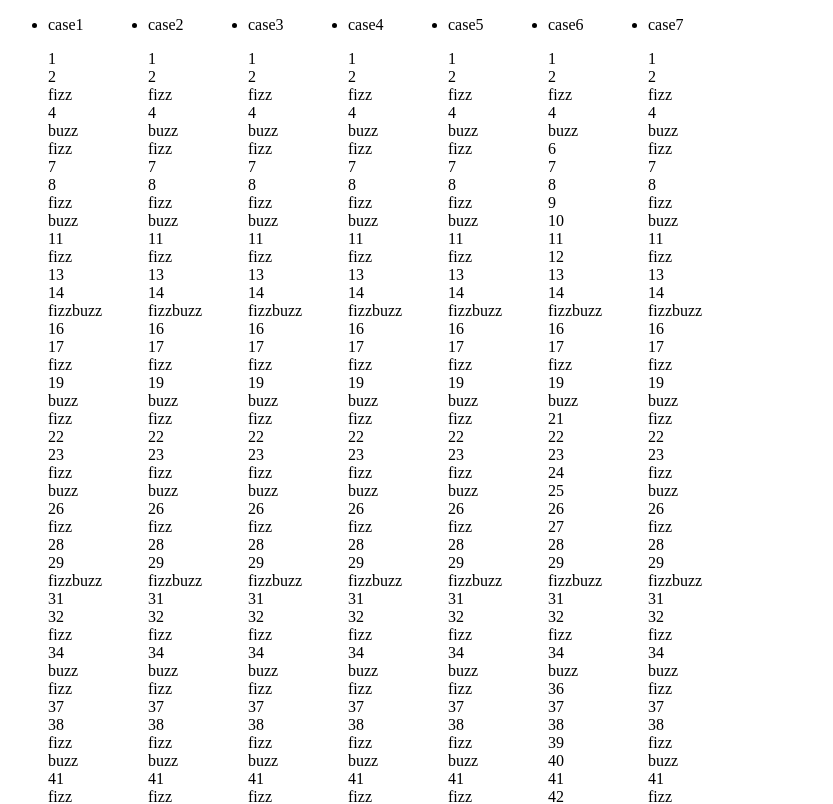
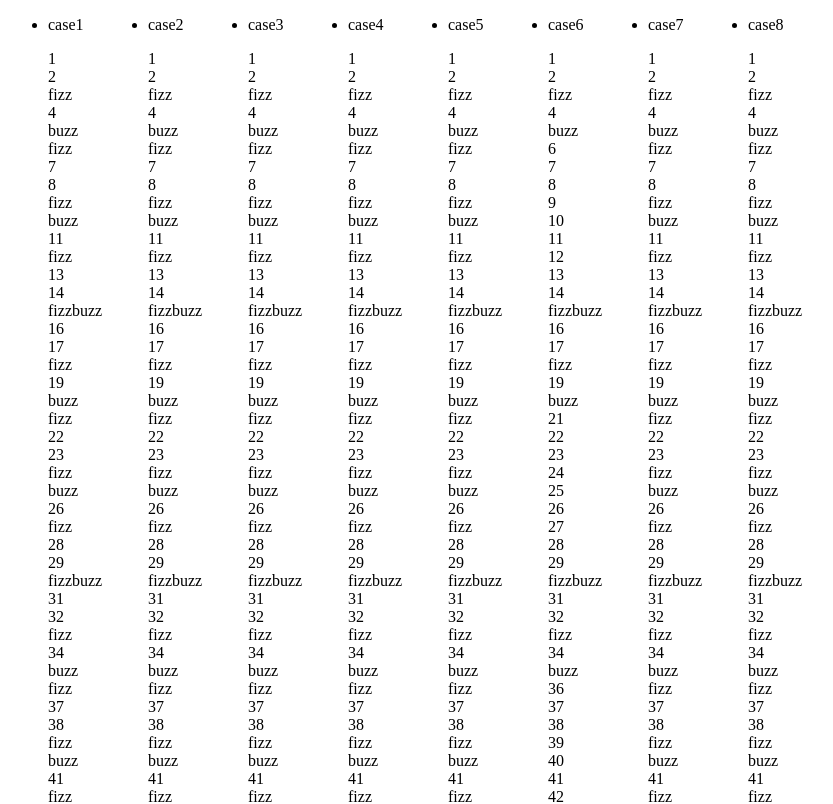
Before and after one commit to ponko23/FizzBuzz, a plain HTML site: page index.html in a window 1280 px wide. Shown: the top 804 px of the page, without its empty margins (0-833 px from the left). Drawn offline with Linux system fonts and the light colour scheme.

Commit message:
今回はここまで

```diff
--- a/fizzbuzz.js
+++ b/fizzbuzz.js
@@ -3,7 +3,7 @@
   あかんやつ
 */
 
-var fizzbuzz1, fizzbuzz2, fizzbuzz3, fizzbuzz4, fizzbuzz5, fizzbuzz6, fizzbuzz7;
+var fizzbuzz1, fizzbuzz2, fizzbuzz3, fizzbuzz4, fizzbuzz5, fizzbuzz6, fizzbuzz7, fizzbuzz8;
 
 fizzbuzz1 = function(l) {
   var i, p, _i, _results;
@@ -143,7 +143,7 @@ fizzbuzz6 = function(l) {
 };
 
 /*
-  原始的だけど、処理的には
+  原始的だけど、処理的には最短のはず…
 */
 
 
@@ -168,6 +168,25 @@ fizzbuzz7 = function(l) {
   }).join('<br>'));
 };
 
+/*
+  お約束の配列使用
+*/
+
+
+fizzbuzz8 = function(l) {
+  var a, b, _i, _results;
+  a = (function() {
+    _results = [];
+    for (var _i = 1; 1 <= l ? _i <= l : _i >= l; 1 <= l ? _i++ : _i--){ _results.push(_i); }
+    return _results;
+  }).apply(this);
+  b = ['fizzbuzz', null, null, 'fizz', null, 'buzz', 'fizz', null, null, 'fizz', 'buzz', null, 'fizz', null, null];
+  return $('#fb8 p').append(a.map(function(i) {
+    var _ref;
+    return _i = (_ref = b[i % 15]) != null ? _ref : i;
+  }).join('<br>'));
+};
+
 $(function() {
   var limit;
   limit = 1000;
@@ -177,5 +196,6 @@ $(function() {
   fizzbuzz4(limit);
   fizzbuzz5(limit);
   fizzbuzz6(limit);
-  return fizzbuzz7(limit);
+  fizzbuzz7(limit);
+  return fizzbuzz8(limit);
 });
--- a/index.html
+++ b/index.html
@@ -15,6 +15,7 @@
     <li id="fb5"><span>case5</span><p></p></li>
     <li id="fb6"><span>case6</span><p></p></li>
     <li id="fb7"><span>case7</span><p></p></li>
+    <li id="fb8"><span>case8</span><p></p></li>
   </ul>
 </body>
 </html>
```
Also changed, not shown: 2 other files.
